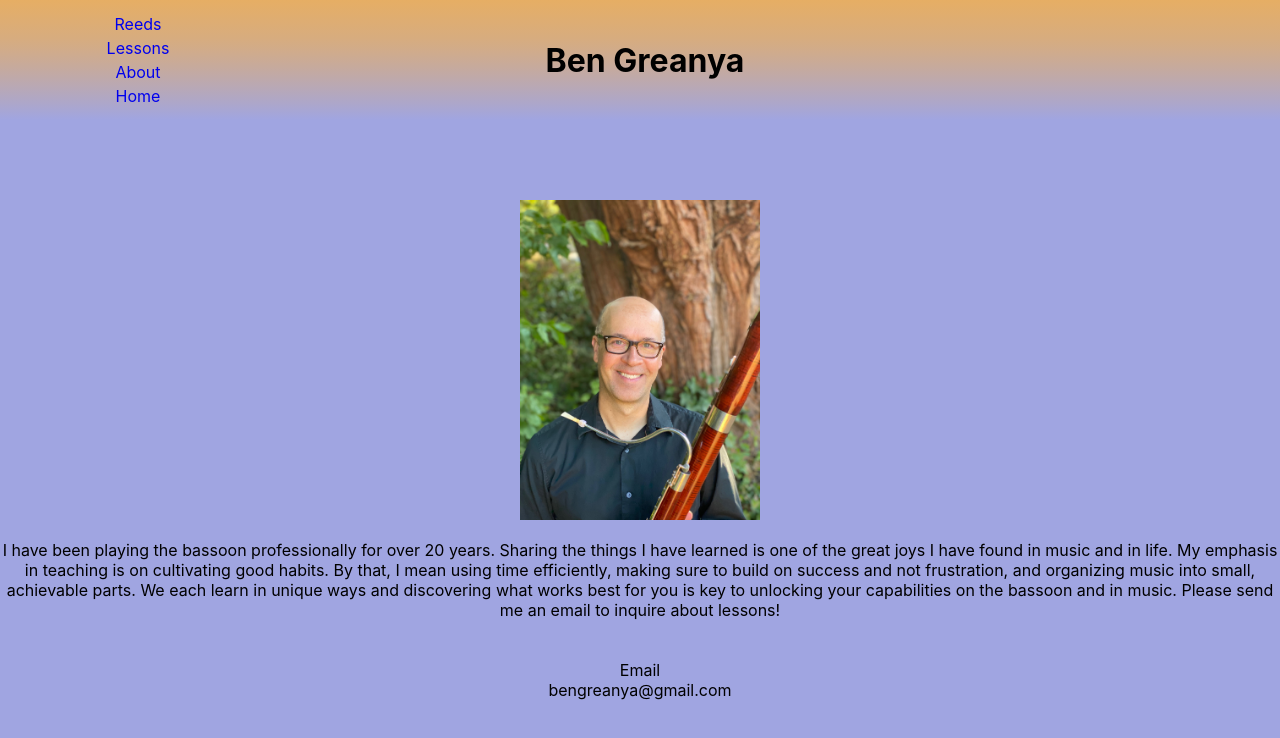
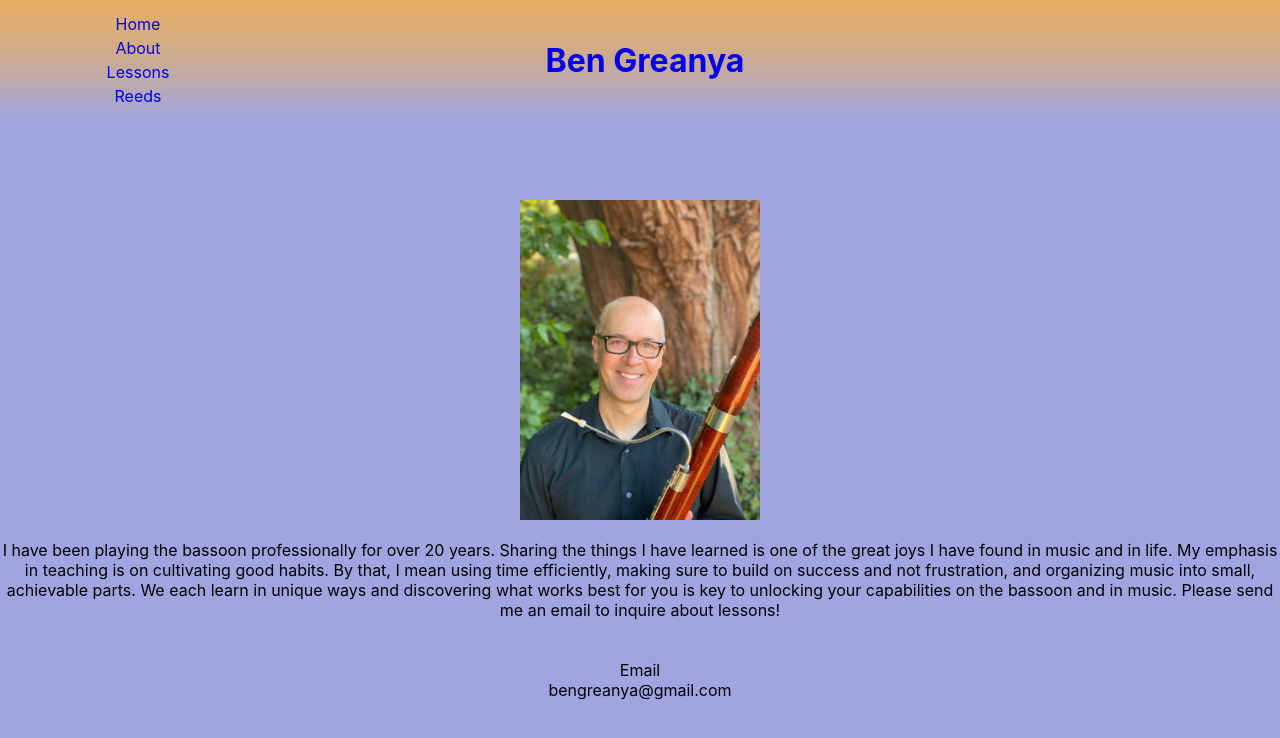
Before and after one commit to bengreanya/my-site, a React (Create React App) app: page /lessons in a window 1280 px wide. Shown: the top 738 px of the page. Built offline with nearby package versions, Linux system fonts and the light colour scheme.

Commit message:
some styling changes

```diff
--- a/src/App.js
+++ b/src/App.js
@@ -1,4 +1,3 @@
-import logo from './logo.svg';
 import './App.css';
 import Header from './header/Header.js';
 import { Redirect, Route, Switch } from 'react-router-dom';
--- a/src/about/About.css
+++ b/src/about/About.css
@@ -5,13 +5,12 @@
   justify-content: center;
   background-color: #a0a5e1;
   height: 85vh;
-  padding: 10px;
 }
 #standing-photo {
-  margin-top: 10vh;
+  margin-top: 25vh;
   height: 50vh;
 }
 .bio {
-  width: 100vw;
+  width: 90vw;
   height: 65vh;
 }
--- a/src/about/About.js
+++ b/src/about/About.js
@@ -1,6 +1,6 @@
 import React from 'react';
 import './About.css';
-import img from '../standing.jpg';
+import img from '../standing-square.jpg';
 
 export default function About() {
   return (
--- a/src/header/Header.css
+++ b/src/header/Header.css
@@ -26,5 +26,5 @@ a:visited {
   text-decoration: none;
 }
 a:hover {
-  background-color: #dbc3a3;
+  background-color: #d4b285;
 }
--- a/src/header/Header.js
+++ b/src/header/Header.js
@@ -6,21 +6,23 @@ export default function Header() {
   return (
     <div className="header">
       <div className="links">
-        <Link className="link" to="./reeds">
-          Reeds
+        <Link className="link" to="./main">
+          Home
+        </Link>
+        <Link className="link" to="./about">
+          About
         </Link>
         <Link className="link" to="./lessons">
           Lessons
         </Link>
-        <Link className="link" to="./about">
-          About
-        </Link>
-        <Link className="link" to="./main">
-          Home
+        <Link className="link" to="./reeds">
+          Reeds
         </Link>
       </div>
       <div className="title">
-        <h1>Ben Greanya</h1>
+        <Link className="link" to="./main">
+          <h1>Ben Greanya</h1>
+        </Link>
       </div>
       <div className="hidden"></div>
     </div>
```
Also changed, not shown: 2 other files (tests, documents, lock files or other folders).
